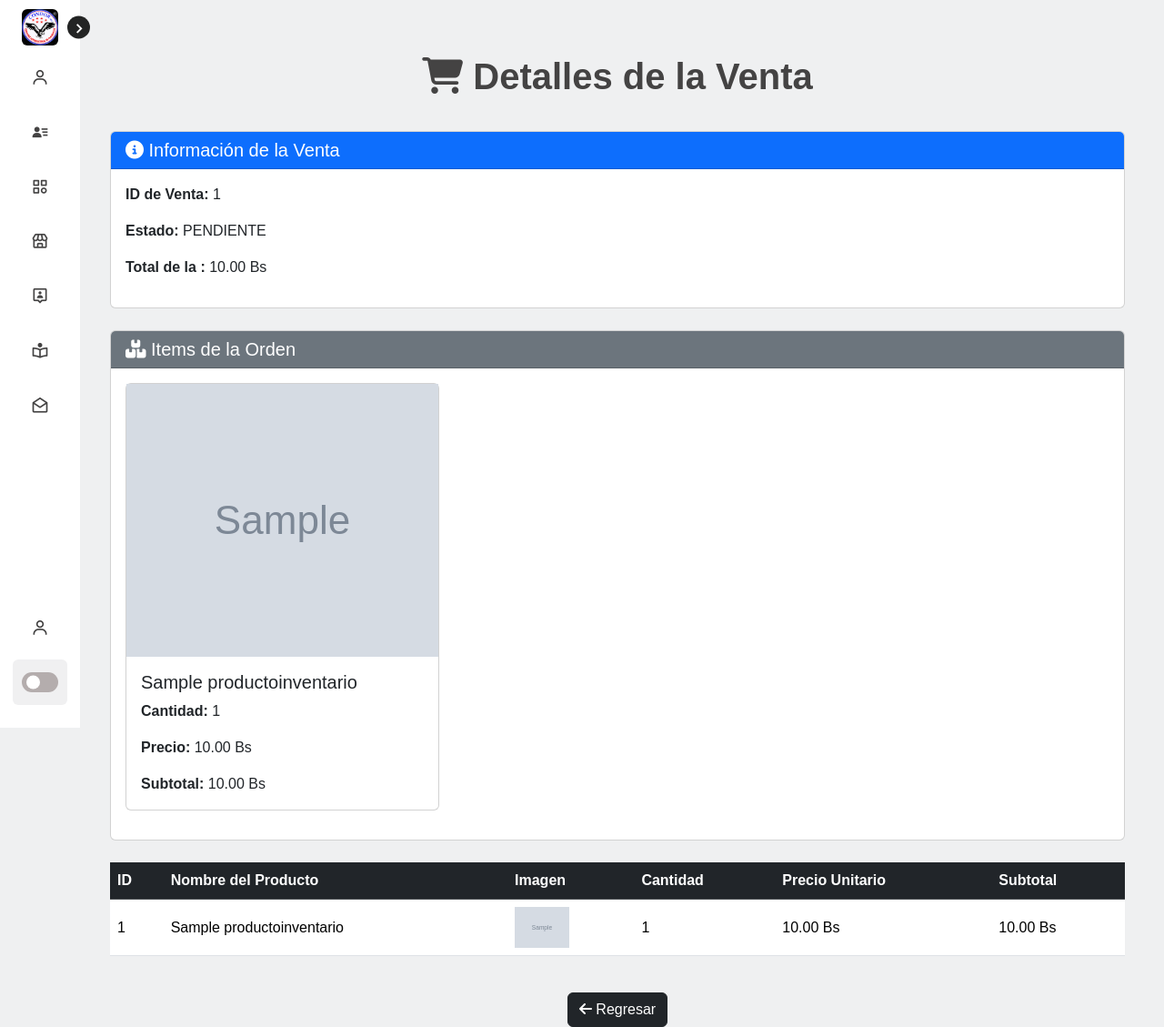
After one commit to Jhoel-D/App_Web_CondorSRL, a Django app: page /venta/1/detalle/ in a window 1280 px wide. The commit adds this page. Shown: the whole page at 91% size. Run offline with Django 5.2, Linux system fonts and the light colour scheme; tables that the repository leaves empty hold one stand-in row (values such as "Sample post"); grey boxes marked "Sample" are stand-in pictures; some libraries are stand-ins or nearby versions.

Commit message:
mod ventas al 50

```diff
--- a/app_gral/admin.py
+++ b/app_gral/admin.py
@@ -65,7 +65,6 @@ class VentasAdmin(admin.ModelAdmin):
         # No recalcular el costo total aquí, ya que lo maneja el modelo
         super().save_model(request, obj, form, change)
 
-
 #MOD PEDIDOS
 class ProductosPedidoInline(admin.TabularInline):
     model = ProductosPedido
--- a/app_gral/models.py
+++ b/app_gral/models.py
@@ -1,9 +1,9 @@
 from django.contrib.auth.models import AbstractUser
-from django.db import models
+from django.db import models, transaction
 from django.core.exceptions import ValidationError
-from django.db.models.signals import pre_delete
+from django.db.models.signals import pre_delete, post_save, post_delete
 
-from django.db.models.signals import post_save, post_delete
+
 from django.dispatch import receiver
 
 
@@ -83,7 +83,7 @@ class IngresoProducto(models.Model):
             raise ValidationError("La cantidad de ingreso debe ser mayor a cero.")
     def __str__(self):
         return f"Ingreso de {self.cantidad} {self.id_producto.nombre}"
-
+#MOD VENTAS
 class ProductosVenta(models.Model):
     venta = models.ForeignKey('Ventas', on_delete=models.CASCADE, related_name='detalle_productos')
     producto = models.ForeignKey(ProductoInventario, on_delete=models.CASCADE)
@@ -91,10 +91,17 @@ class ProductosVenta(models.Model):
     subtotal = models.DecimalField(max_digits=10, decimal_places=2, editable=False)
 
     def clean(self):
+        # Obtener la instancia previa si existe
+        if self.pk:
+           instancia_original = ProductosVenta.objects.get(pk=self.pk)
+           diferencia_cantidad = self.cantidad - instancia_original.cantidad
+        else:
+            diferencia_cantidad = self.cantidad
         # Verificar que haya suficiente stock
-        if self.cantidad > self.producto.cantidad_stock:
-            raise ValidationError(f"La cantidad supera el stock disponible del producto {self.producto.nombre}.")
+        if diferencia_cantidad > self.producto.cantidad_stock:
+           raise ValidationError(f"La cantidad supera el stock disponible del producto {self.producto.nombre}. El Stock actual es {self.producto.cantidad_stock}.")
 
+    @transaction.atomic
     def save(self, *args, **kwargs):
         # Si la instancia ya existe, revertir el stock antes de actualizar
         if self.pk:
@@ -115,6 +122,7 @@ class ProductosVenta(models.Model):
         self.subtotal = self.cantidad * self.producto.precio_unitario
         super().save(*args, **kwargs)
 
+    @transaction.atomic
     def delete(self, *args, **kwargs):
         # Devolver el stock del producto al eliminar un registro
         self.producto.cantidad_stock += self.cantidad
@@ -140,7 +148,7 @@ class Ventas(models.Model):
     def calcular_costo_total(self):
         # Calcular el costo total sumando los subtotales de los productos
         return sum(item.subtotal for item in self.detalle_productos.all())
-
+    @transaction.atomic
     def save(self, *args, **kwargs):
         # Guardar la instancia para asignarle un ID si no lo tiene
         if not self.pk:
@@ -180,11 +188,18 @@ class ProductosPedido(models.Model):
     cantidad = models.PositiveIntegerField()
     subtotal = models.DecimalField(max_digits=10, decimal_places=2, editable=False)
 
+
     def clean(self):
+        # Obtener la instancia previa si existe
+        if self.pk:
+           instancia_original = ProductosPedido.objects.get(pk=self.pk)
+           diferencia_cantidad = self.cantidad - instancia_original.cantidad
+        else:
+            diferencia_cantidad = self.cantidad
         # Verificar que haya suficiente stock
-        if self.cantidad > self.producto.cantidad_stock:
-            raise ValidationError(f"La cantidad supera el stock disponible del producto {self.producto.nombre}.")
-
+        if diferencia_cantidad > self.producto.cantidad_stock:
+           raise ValidationError(f"La cantidad supera el stock disponible del producto {self.producto.nombre}. El Stock actual es {self.producto.cantidad_stock}.")
+    @transaction.atomic
     def save(self, *args, **kwargs):
         # Si la instancia ya existe, revertir el stock antes de actualizar
         if self.pk:
@@ -228,6 +243,8 @@ class Pedidos(models.Model):
     def calcular_costo_total(self):
         # Calcular el costo total sumando los subtotales de los productos
         return sum(item.subtotal for item in self.detalle_productos_pedidos.all())
+
+    @transaction.atomic
     def save(self, *args, **kwargs):
         # Guardar la instancia para asignarle un ID si no lo tiene
         if not self.pk:
@@ -242,6 +259,7 @@ class Pedidos(models.Model):
 
 
 #PARA VENTAS
+@transaction.atomic
 @receiver(post_save, sender=ProductosVenta)
 @receiver(post_delete, sender=ProductosVenta)
 def actualizar_costo_total(sender, instance, **kwargs):
@@ -252,15 +270,11 @@ def actualizar_costo_total(sender, instance, **kwargs):
     venta = instance.venta
     venta.calcular_costo_total()
     venta.save()
-#PARA PRODUCTOS
+#PARA PEDIDOS
+@transaction.atomic
 @receiver(post_save, sender=ProductosPedido)
 @receiver(post_delete, sender=ProductosPedido)
 def actualizar_costo_total(sender, instance, **kwargs):
-
-    """
-    Recalcula el costo total del pedido asociado cada vez que se agrega,
-    actualiza o elimina un producto en el pedido.
-    """
     pedido = instance.pedido
     pedido.calcular_costo_total()
     pedido.save()
--- /dev/null
+++ b/app_gral/templates/ventas/ver_detalle_venta.html
@@ -0,0 +1,116 @@
+{% extends 'base/base_home.html' %}
+{% load static %}
+{% block content %}
+<div class="container mt-5">
+    <div class="text">
+        <h1 class="text-center fw-bold mb-4"><i class="fas fa-shopping-cart"></i> Detalles de la Venta</h1>
+    </div>
+
+    <!-- Detalles de la venta -->
+    <div class="card mb-4">
+        <div class="card-header bg-primary text-white">
+            <h5 class="mb-0"><i class="fas fa-info-circle"></i> Información de la Venta</h5>
+        </div>
+        <div class="card-body">
+            <p><strong>ID de Venta:</strong> {{ venta.id_venta }}</p>
+            <p><strong>Estado:</strong> {{ venta.estado }}</p>
+            <p><strong>Total de la :</strong> {{ venta.costo_total }} Bs</p>
+        </div>
+    </div>
+
+    <!-- Productos asociados a la venta -->
+    <div class="card">
+        <div class="card-header bg-secondary text-white">
+            <h5 class="mb-0"><i class="fas fa-boxes"></i> Items de la Orden</h5>
+        </div>
+        <div class="card-body">
+            <div class="row">
+                {% for producto in productos %}
+                <div class="col-md-4 mb-3">
+                    <div class="card">
+                        {% if producto.producto.imagen_producto %}
+                        <div class="d-flex justify-content-center align-items-center">
+                           <img src="{{ producto.producto.imagen_producto.url }}" class="d-block img-fluid" alt="{{ producto.producto.nombre }}" style="height: 300px;">
+                        </div>
+                        {% else %}
+                        <div class="d-flex justify-content-center align-items-center">
+                            <img src="{% static '/logo.jpg' %}"class="d-block img-fluid" style="height: 300px;"">
+                        </div>
+                        {% endif %}
+                        <div class="card-body">
+                            <h5 class="card-title">{{ producto.producto.nombre }}</h5>
+                            <p class="card-text"><strong>Cantidad:</strong> {{ producto.cantidad }}</p>
+                            <p class="card-text"><strong>Precio:</strong> {{ producto.producto.precio_unitario }} Bs</p>
+                            <p class="card-text"><strong>Subtotal:</strong> {{ producto.subtotal }} Bs</p>
+                        </div>
+                    </div>
+                </div>
+                {% empty %}
+                <div class="col-12">
+                    <p class="text-center">No se encontraron productos en esta venta.</p>
+                </div>
+                {% endfor %}
+            </div>
+        </div>
+    </div>
+    <div class="table-responsive mt-4">
+    <table class="table table-hover align-middle">
+        <thead class="table-dark">
+            <tr>
+                <th>ID</th>
+                <th>Nombre del Producto</th>
+                <th>Imagen</th>
+                <th>Cantidad</th>
+                <th>Precio Unitario</th>
+                <th>Subtotal</th>
+            </tr>
+        </thead>
+        <tbody>
+            {% for producto in productos %}
+            <tr>
+                <td>{{ producto.id }}</td>
+                <td>{{ producto.producto.nombre }}</td>
+
+                <td>
+                    {% if producto.producto.imagen_producto %}
+                        <img src="{{ producto.producto.imagen_producto.url }}" alt="{{ producto.producto.nombre }}" width="60">
+                    {% else %}
+                        No disponible
+                    {% endif %}
+                </td>
+
+                <td>{{ producto.cantidad }}</td>
+                <td>{{ producto.producto.precio_unitario }} Bs</td>
+                <td>{{ producto.subtotal }} Bs</td>
+            </tr>
+            {% empty %}
+            <tr>
+                <td colspan="5" class="text-center">No se encontraron productos en esta venta.</td>
+            </tr>
+            {% endfor %}
+        </tbody>
+    </table>
+</div>
+    <!-- Dirección de Envío -->
+    <!-- <div class="card mt-4">
+        <div class="card-header bg-info text-white">
+            <h5 class="mb-0"><i class="fas fa-map-marker-alt"></i> Dirección de Envío</h5>
+        </div>
+        <div class="card-body">
+            <p><strong>Dirección:</strong> {{ venta.direccion_envio }}</p>
+            <p><strong>Nombre:</strong> {{ venta.id_cliente.first_name }} {{ venta.id_cliente.last_name }}</p>
+            <p><strong>País:</strong> {{ venta.pais }}</p>
+            <p><strong>Departamento:</strong> {{ venta.departamento }}</p>
+            <p><strong>Zona:</strong> {{ venta.zona }}</p>
+            <p><strong>Método de Envío:</strong> {{ venta.metodo_envio }}</p>
+        </div>
+    </div> -->
+
+    <!-- Botón para regresar -->
+    <div class="mt-4 text-center">
+        <a href="{% url 'mod_ventas_home' %}" class="btn btn-dark">
+            <i class="fas fa-arrow-left"></i> Regresar
+        </a>
+    </div>
+</div>
+{% endblock %}
--- a/app_gral/urls.py
+++ b/app_gral/urls.py
@@ -47,7 +47,9 @@ urlpatterns = [
 
     #MOD VENTAS
     path('ventas/', views.mod_ventas_home, name='mod_ventas_home'),
-
+    path('ventas/<int:venta_id>/productos/', views.ver_productos_venta, name='ver_productos_venta'),
+    path('venta/<int:venta_id>/detalle/', views.ver_detalle_venta, name='ver_detalle_venta'),
+    path('ventas/editar/<int:venta_id>/', views.editar_venta, name='editar_venta'),
 ]
 if settings.DEBUG:
     urlpatterns += static(settings.MEDIA_URL, document_root=settings.MEDIA_ROOT)
--- a/app_gral/views.py
+++ b/app_gral/views.py
@@ -489,7 +489,6 @@ def mod_ventas_home(request):
     if search_term:
         ventas = ventas.filter(
 
-            Q(departamento__icontains=search_term) |
             Q(id_venta__icontains=search_term)
         )
 
@@ -502,3 +501,62 @@ def mod_ventas_home(request):
         'ventas': ventas_page,
         'search_term': search_term
     })
+
+def ver_productos_venta(request, venta_id):
+    # Obtener la venta y los productos relacionados
+    venta = get_object_or_404(Ventas, id_venta=venta_id)
+    productos = ProductosVenta.objects.filter(venta=venta)  # Suponiendo que DetalleVenta enlaza venta y productos
+
+    context = {
+        'venta': venta,
+        'productos': productos,
+    }
+    return render(request, 'ventas/ver_productos_venta.html', context)
+
+
+
+def ver_detalle_venta(request, venta_id):
+    # Obtener la venta y los productos asociados
+    venta = get_object_or_404(Ventas, id_venta=venta_id)
+    productos = ProductosVenta.objects.filter(venta=venta)
+
+    context = {
+        'venta': venta,
+        'productos': productos,
+    }
+    return render(request, 'ventas/ver_detalle_venta.html', context)
+
+
+
+from .forms import VentasForm, ItemsOrderFormSet
+
+def editar_venta(request, venta_id):
+    # Obtener la venta específica
+    venta = get_object_or_404(Ventas, pk=venta_id)
+
+    # Obtener los productos relacionados con la venta
+    items = ProductosVenta.objects.filter(venta=venta)
+
+    if request.method == "POST":
+        # Formularios para la venta y los productos
+        venta_form = VentasForm(request.POST, instance=venta)
+        items_formset = ItemsOrderFormSet(request.POST, queryset=items, prefix='items')
+
+        if venta_form.is_valid() and items_formset.is_valid():
+            # Guardar la venta
+            venta_form.save()
+
+            # Guardar los productos asociados
+            items_formset.save()
+
+            messages.success(request, "La venta se ha actualizado correctamente.")
+            return redirect('mod_ventas_home')  # Redirige al panel de ventas
+    else:
+        # Instanciar formularios en modo GET
+        venta_form = VentasForm(instance=venta)
+        items_formset = ItemsOrderFormSet(queryset=items, prefix='items')
+
+    return render(request, 'ventas/editar_venta.html', {
+        'venta_form': venta_form,
+        'items_formset': items_formset,
+    })
```
Also changed, not shown: app_gral/forms.py (+27 -1 lines), app_gral/templates/usuarios/editar_perfil.html (+6 -3 lines), app_gral/templates/ventas/editar_venta.html (added, +65 -0 lines), app_gral/templates/ventas/mod_ventas_home.html (+27 -7 lines), app_gral/templates/ventas/ver_productos_venta.html (added, +56 -0 lines), 1 other file.
